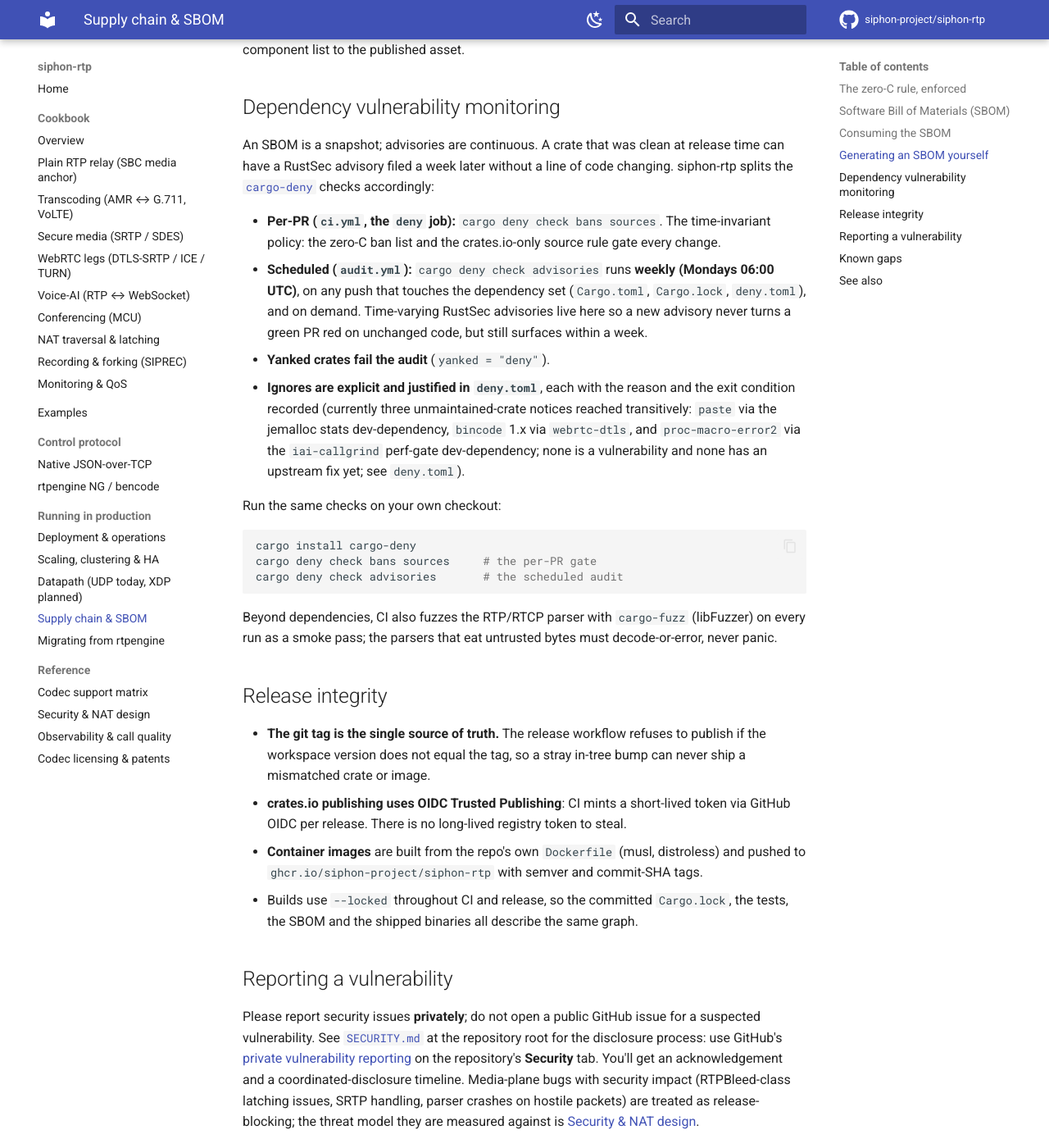
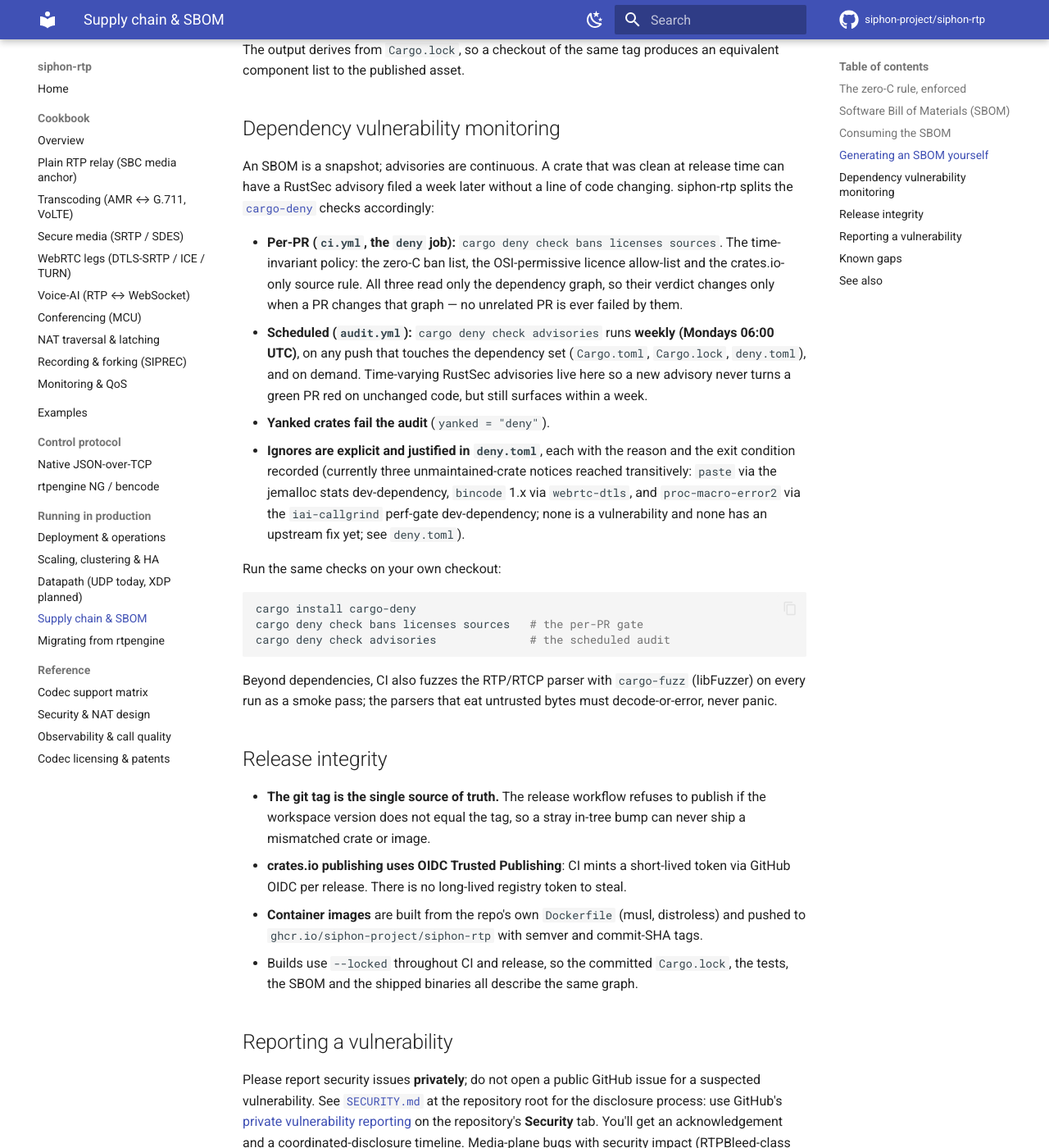
Before and after one commit to siphon-project/siphon-rtp, an MkDocs documentation site: the page built from docs/supply-chain.md, in a window 1280 px wide and 1400 px high, scrolled down 2515 px. Shown: the whole window at 82% size. Built offline with MkDocs 1.6.1 and Material for MkDocs 9.7.7, drawn with Linux system fonts in a browser that asks for light colours; comment, search, counter and statistics services are not loaded; some of the changed text lies outside the part shown.

Commit message:
ci: add licenses to the per-pr cargo-deny gate and drop mpl-2.0 from the allow-list, keeping advisories weekly-only, because bans/licenses/sources are a pure function of the dependency graph and can only flip when a pr actually changes that graph (a gpl dep, a git source, a duplicate-version blowup fails right there), whereas a rustsec advisory lands against unchanged code and would turn unrelated prs red; the allow-list had been sitting in deny.toml unenforced behind a "flip it on once green locally" note since it was written, and it is green locally on the pinned 0.19.9 across both graph targets; mpl comes off because its file-level copyleft is mild enough to be waved through by reflex, which is exactly why an mpl dependency should have to turn a pr red rather than land silently, also sets unused-allowed-license = allow so the three deliberately pre-approved permissive licences no crate currently uses stop spamming license-not-encountered on every run (#191)

````diff
--- a/docs/supply-chain.md
+++ b/docs/supply-chain.md
@@ -28,8 +28,9 @@ The rule is enforced at the dependency-graph level by
 C-FFI codec/DSP/TLS/SRTP crates (`openssl`, `openssl-sys`, `native-tls`, `opus`/`audiopus`,
 `ffmpeg-sys*`, `spandsp-sys`, `srtp2-sys`, `speexdsp-sys`, `samplerate`, ...) are on a hard ban
 list, so none can sneak in transitively. The **`deny` CI job runs
-`cargo deny check bans sources` on every pull request**; a PR that pulls a banned crate, or any
-crate from outside crates.io (unknown registries and git sources are denied), fails before review.
+`cargo deny check bans licenses sources` on every pull request**; a PR that pulls a banned crate,
+a crate outside the OSI-permissive licence allow-list, or any crate from outside crates.io
+(unknown registries and git sources are denied), fails before review.
 
 Two vendored exceptions, stated so the claim stays honest: the jemalloc allocator
 (`tikv-jemallocator`, the one accepted `-sys` dependency) and ring's crypto primitives contain
@@ -107,8 +108,10 @@ An SBOM is a snapshot; advisories are continuous. A crate that was clean at rele
 a RustSec advisory filed a week later without a line of code changing. siphon-rtp splits the
 [`cargo-deny`](https://embarkstudios.github.io/cargo-deny/) checks accordingly:
 
-- **Per-PR (`ci.yml`, the `deny` job):** `cargo deny check bans sources`. The time-invariant
-  policy: the zero-C ban list and the crates.io-only source rule gate every change.
+- **Per-PR (`ci.yml`, the `deny` job):** `cargo deny check bans licenses sources`. The
+  time-invariant policy: the zero-C ban list, the OSI-permissive licence allow-list and the
+  crates.io-only source rule. All three read only the dependency graph, so their verdict changes
+  only when a PR changes that graph — no unrelated PR is ever failed by them.
 - **Scheduled (`audit.yml`):** `cargo deny check advisories` runs **weekly (Mondays 06:00 UTC)**,
   on any push that touches the dependency set (`Cargo.toml`, `Cargo.lock`, `deny.toml`), and on
   demand. Time-varying RustSec advisories live here so a new advisory never turns a green PR red
@@ -124,8 +127,8 @@ Run the same checks on your own checkout:
 
 ```sh
 cargo install cargo-deny
-cargo deny check bans sources     # the per-PR gate
-cargo deny check advisories       # the scheduled audit
+cargo deny check bans licenses sources   # the per-PR gate
+cargo deny check advisories              # the scheduled audit
 ```
 
 Beyond dependencies, CI also fuzzes the RTP/RTCP parser with `cargo-fuzz` (libFuzzer) on every
@@ -159,9 +162,6 @@ measured against is [Security & NAT design](security-and-nat.md).
 
 Stated plainly, because a supply-chain page that overclaims is worse than none:
 
-- **The license allow-list is not yet in the CI gate.** `deny.toml` carries an OSI-permissive
-  allow-list, but the per-PR job runs `check bans sources` only; the license check flips on once
-  the full tree is license-audited. Until then, audit licenses from the SPDX document.
 - **No container-image SBOM or SLSA provenance yet.** The published SBOM describes the Rust crate
   graph, not image layers. Since the runtime image is distroless-static plus the one binary, the
   crate SBOM covers nearly everything, but scan the image with your registry scanner as usual.
````
Also changed, not shown: CONTRIBUTING.md (+1 -1 lines), deny.toml (+13 -6 lines), 1 other file.
